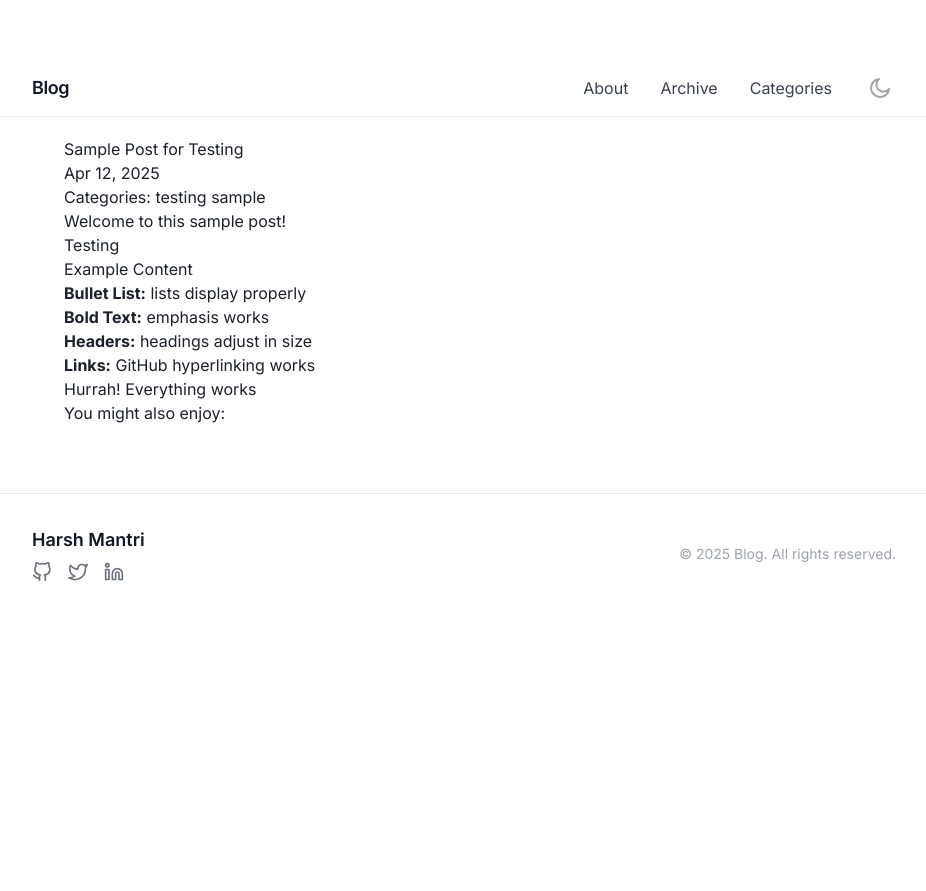
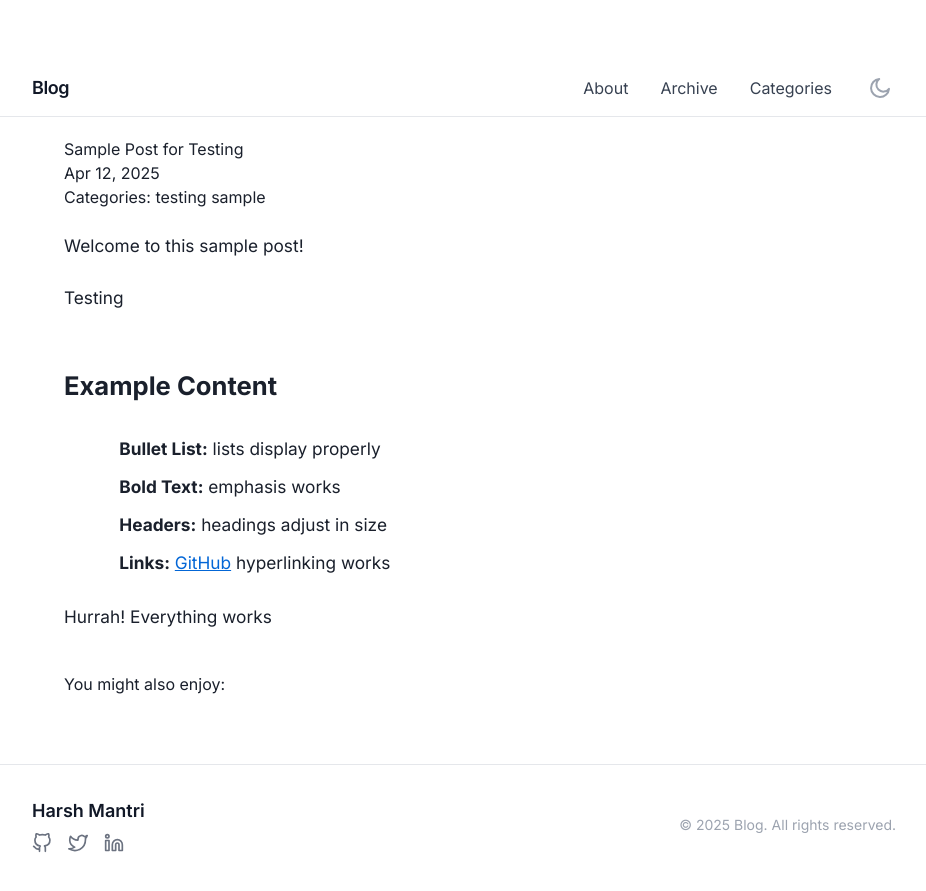
Before and after one commit to cheesyhypocrisy/cheesyhypocrisy.github.io, a Jekyll site: the page built from _posts/2025-04-12-sample-post.md, in a window 1280 px wide. Shown: the top 891 px of the page, without its empty margins (176-1102 px from the left). Built offline with Jekyll 4.4.1, drawn with Linux system fonts in a browser that asks for light colours; nearby versions of some CDN libraries.

Commit message:
Improve markdown post content styling

```diff
--- a/_sass/partials/_base.scss
+++ b/_sass/partials/_base.scss
@@ -11,6 +11,102 @@ body {
   margin: 0 auto;
   max-width: 800px;
 }
+
+.post-content {
+  font-size: 1.08rem;
+  line-height: 1.8;
+  color: $text-color;
+  word-break: break-word;
+  margin-bottom: 2.5rem;
+
+  h1, h2, h3, h4, h5, h6 {
+    font-weight: 700;
+    margin-top: 2.2em;
+    margin-bottom: 1.2em;
+    line-height: 1.3;
+    color: $text-color;
+  }
+  h1 { font-size: 2.1rem; }
+  h2 { font-size: 1.6rem; }
+  h3 { font-size: 1.3rem; }
+  h4, h5, h6 { font-size: 1.08rem; }
+
+  p {
+    margin: 1.2em 0;
+    color: $text-color;
+  }
+
+  ul, ol {
+    margin: 1.3em 0 1.3em 2em;
+    padding: 0 0 0 1.2em;
+    line-height: 1.8;
+  }
+  li {
+    margin-bottom: 0.4em;
+  }
+
+  a {
+    color: $primary-color;
+    text-decoration: underline;
+    transition: color 0.2s;
+    &:hover {
+      color: $secondary-color;
+    }
+  }
+
+  img {
+    max-width: 100%;
+    height: auto;
+    border-radius: 8px;
+    margin: 1.5em 0;
+    display: block;
+  }
+
+  blockquote {
+    border-left: 4px solid $primary-color;
+    background: #f8f9fa;
+    color: $text-muted;
+    padding: 1em 1.5em;
+    margin: 1.8em 0;
+    font-style: italic;
+    border-radius: 8px;
+  }
+
+  pre, code {
+    font-family: 'Fira Mono', 'Consolas', 'Menlo', monospace;
+    font-size: 0.97em;
+    background: #f4f4f4;
+    color: #2d3748;
+    border-radius: 5px;
+  }
+  pre {
+    padding: 1em;
+    overflow-x: auto;
+    margin: 1.5em 0;
+  }
+  code {
+    padding: 0.18em 0.35em;
+    background: #f4f4f4;
+    color: #5a32a3;
+    border-radius: 4px;
+  }
+  table {
+    border-collapse: collapse;
+    width: 100%;
+    margin: 2em 0;
+    font-size: 1rem;
+  }
+  th, td {
+    border: 1px solid #e2e8f0;
+    padding: 0.7em 1em;
+    text-align: left;
+  }
+  th {
+    background: #f8f9fa;
+    font-weight: 600;
+  }
+}
+
 
 .wrapper {
   max-width: 800px;
```
